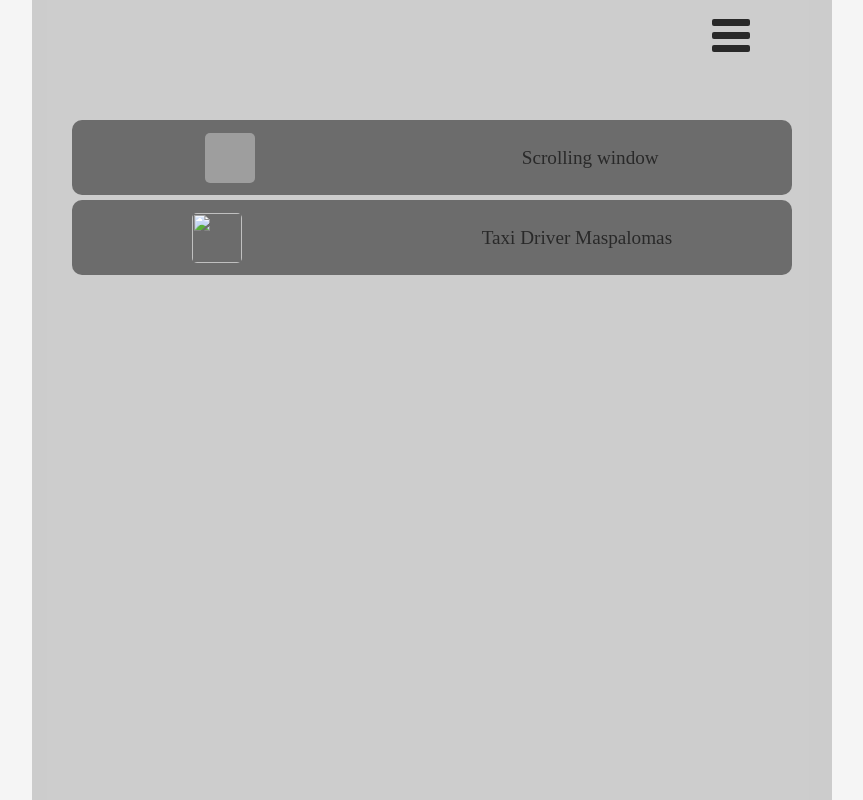
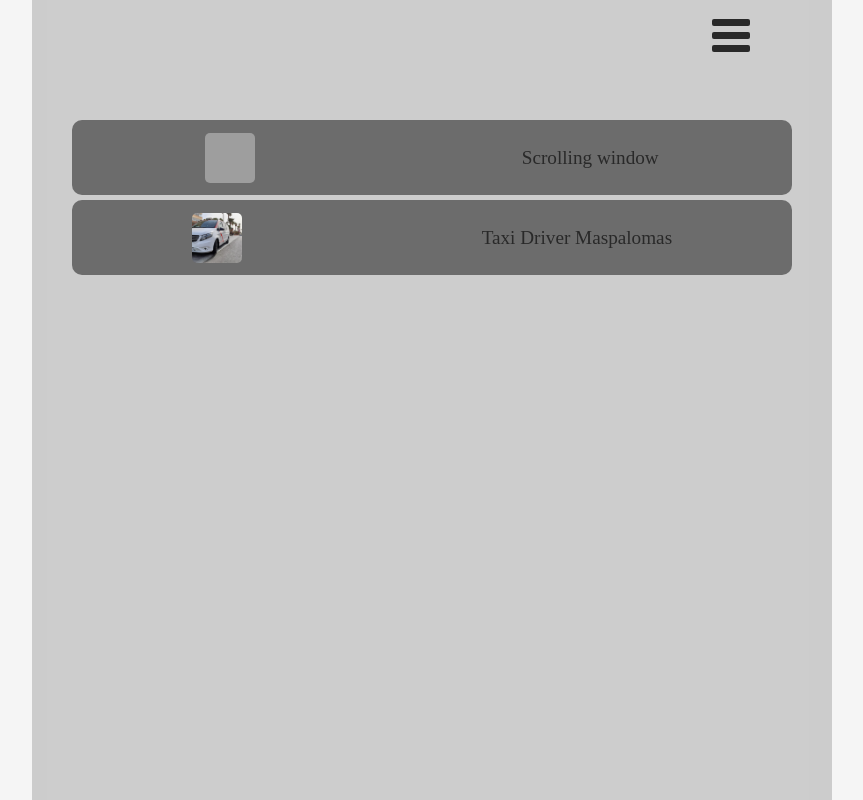
Before and after one commit to misterJacob/jacobbeck.live, a plain HTML site: page primary-link/test-projects.html in a window 1280 px wide. Shown: the whole page, without its empty margins (208-1071 px from the left). Drawn offline with Linux system fonts and the light colour scheme; grey boxes are pictures that could not be loaded; a web font is replaced by a local one.

Commit message:
changing photo path

```diff
--- a/primary-link/test-projects.html
+++ b/primary-link/test-projects.html
@@ -60,7 +60,7 @@
             </a>
             <a class="project" href="./test-projects-folder/taxi-index.html">
                 <div class="photo-wrap">
-                    <img src="./test-projects-folder/taxidrivermasp.taxi/photo/myTaxi.jpg" alt="">
+                    <img src="./test-projects-folder/photo/myTaxi.jpg" alt="">
                 </div>
                 <p>Taxi Driver Maspalomas</p>
             </a>
```
